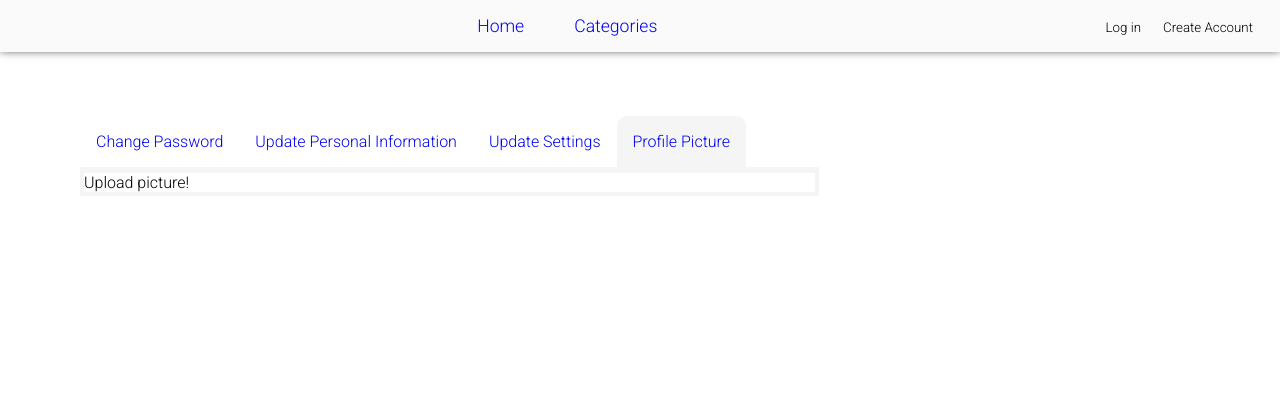
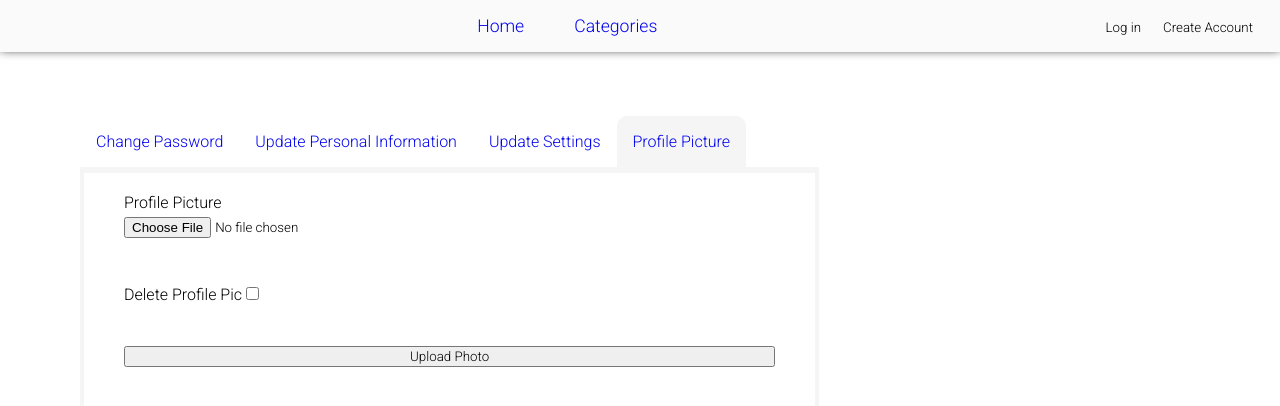
Before and after one commit to gitdingus/top-blog-frontend, a React app: page /preferences/profile-pic in a window 1280 px wide. Shown: the top 406 px of the page. Built offline with nearby package versions, Linux system fonts and the light colour scheme; no server answers.

Commit message:
Form to upload or delete profile picture

```diff
--- a/src/components/UploadProfilePicture.jsx
+++ b/src/components/UploadProfilePicture.jsx
@@ -1,8 +1,37 @@
-import React from 'react';
+import React, { useContext, useRef } from 'react';
+import { UserContext } from '../contexts/UserContext.jsx';
+import '../styles/single-column-grid-form.css';
 
 function UploadProfilePicture() {
+  const { currentUser, setCurrentUser } = useContext(UserContext);
+  const uploadPhotoForm = useRef(null);
+
   return(
-    <div>Upload picture!</div>
+    <div className="form-area single-column-grid-form">
+      <form ref={uploadPhotoForm} encType="multipart/form" onSubmit={(e) => {
+        e.preventDefault();
+
+        const formData = new FormData(uploadPhotoForm.current);
+
+        fetch(`http://localhost:3000/api/users/${currentUser._id}/upload-photo`, {
+          method: 'post',
+          credentials: 'include',
+          body: formData,
+        })
+          .then((res) => {
+            console.log(res.status);
+          })
+          .catch((err) => console.log(err));
+      }}>
+        <label htmlFor="photoInput">Profile Picture</label>
+        <input type="file" id="photoInput" name="photo" />
+        <p>
+          <label htmlFor="delete_pic">Delete Profile Pic</label>
+          <input type="checkbox" id="delete_pic" name="delete_pic" />
+        </p>
+        <button type="submit">Upload Photo</button>
+      </form>
+    </div>
   )
 }
 
```
